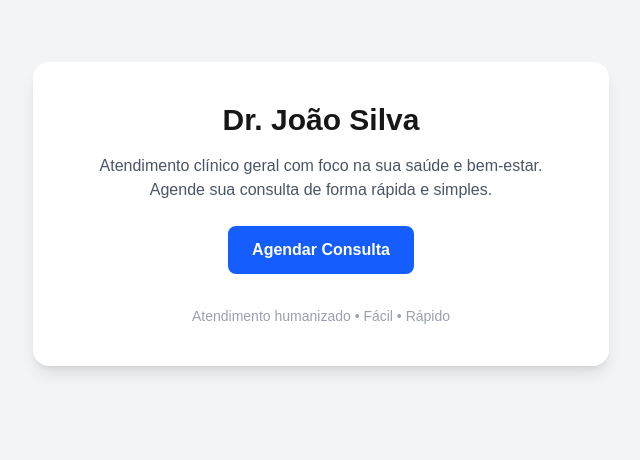
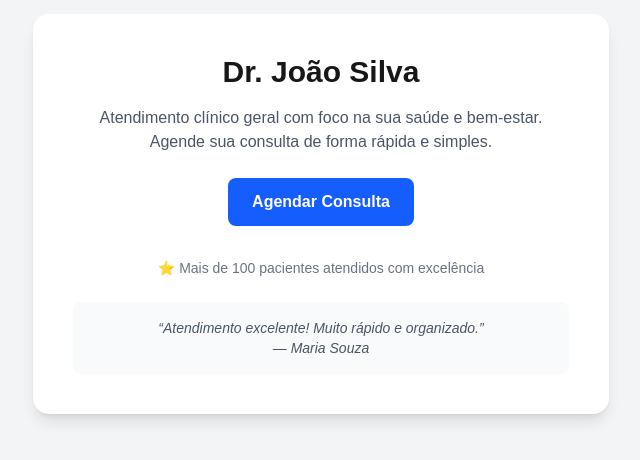
Before and after one commit to vitor9998/medflow, a Next.js app: page / in a window 1280 px wide. Shown: the part 186-646 px from the top of the page, without its empty margins (319-959 px from the left). Built offline with nearby package versions, Linux system fonts and the light colour scheme.

Commit message:
home com prova social

```diff
--- a/app/page.tsx
+++ b/app/page.tsx
@@ -22,8 +22,15 @@ export default function Home() {
           </button>
         </Link>
 
-        <div className="mt-8 text-sm text-gray-400">
-          Atendimento humanizado • Fácil • Rápido
+        {/* ⭐ Prova social */}
+        <div className="mt-8 text-sm text-gray-500">
+          ⭐ Mais de 100 pacientes atendidos com excelência
+        </div>
+
+        {/* 💬 Depoimento */}
+        <div className="mt-6 bg-gray-50 p-4 rounded-lg text-sm text-gray-600 italic">
+          “Atendimento excelente! Muito rápido e organizado.”
+          <br /> — Maria Souza
         </div>
 
       </div>
```
